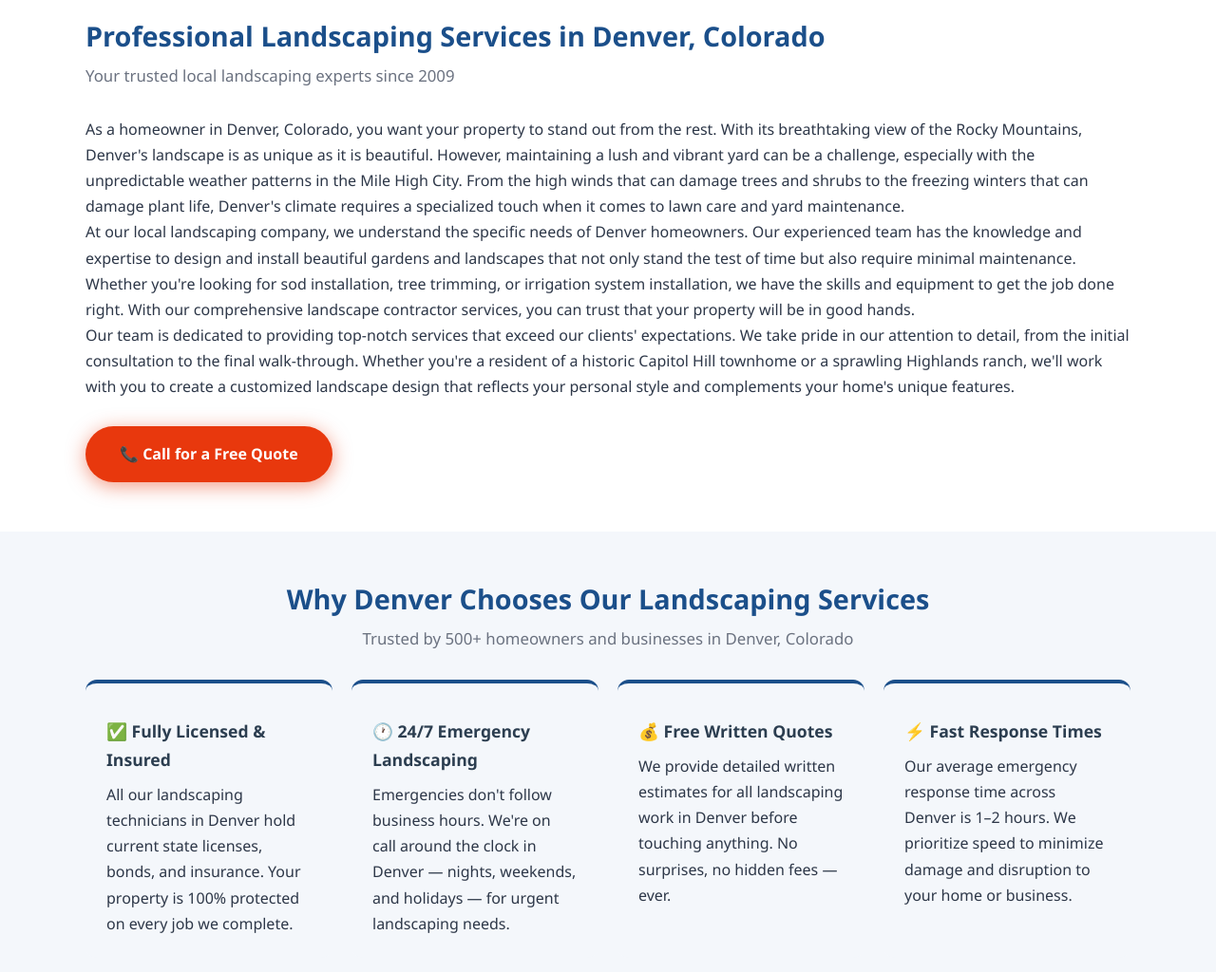
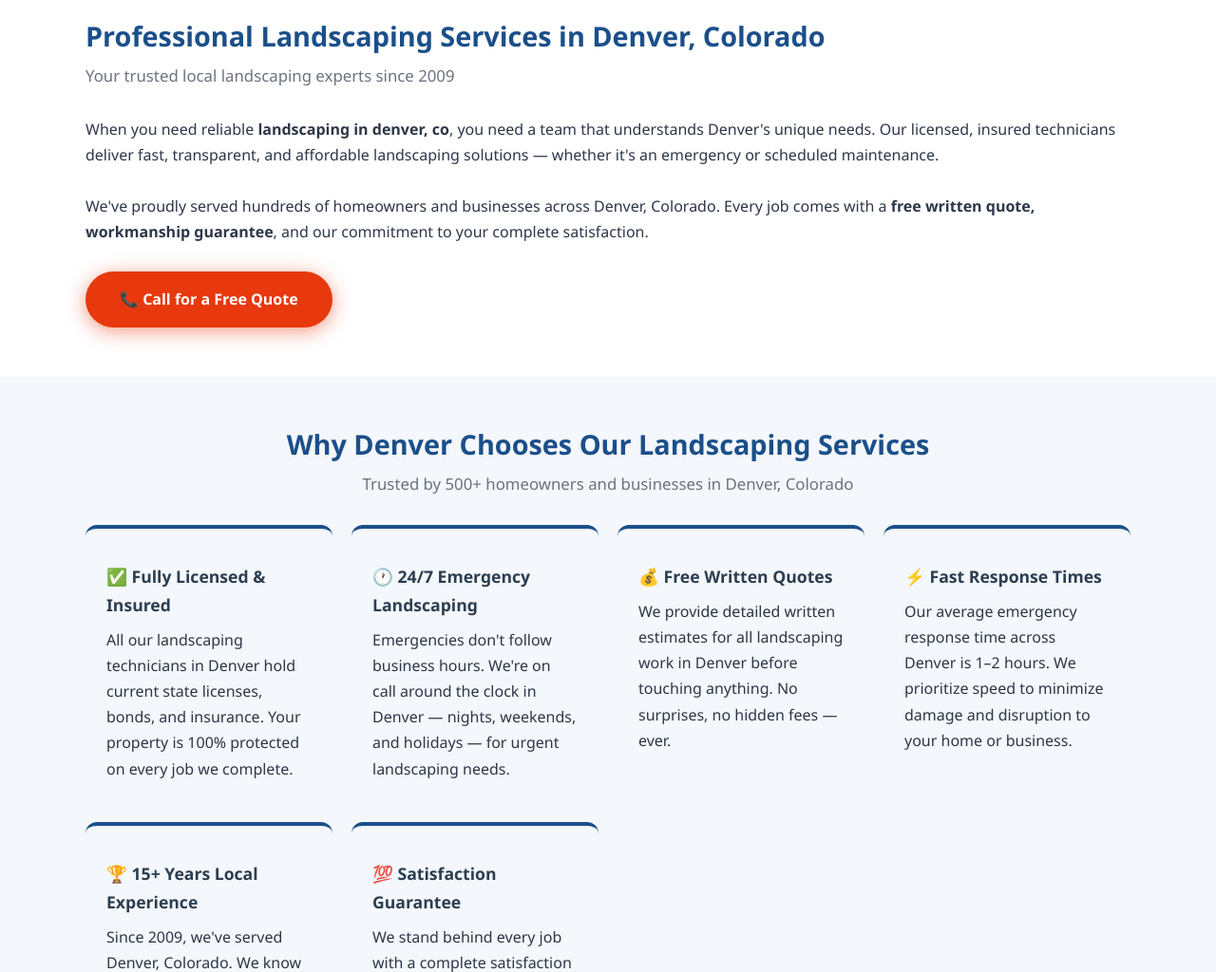
Before and after one commit to leadsmartaffiliate/landscaping-service-denver-co, a plain HTML site: page index.html in a window 1280 px wide. Shown: the part 580-1604 px from the top of the page at 95% size. Drawn offline with Linux system fonts and the light colour scheme.

Commit message:
Update index.html

```diff
--- a/index.html
+++ b/index.html
@@ -190,9 +190,7 @@ footer{background:var(--dark);color:#c9d1e0;padding:40px 20px 20px}
   <div class="section-inner">
     <h2 id="intro-heading">Professional Landscaping Services in Denver, Colorado</h2>
     <p class="section-sub">Your trusted local landscaping experts since 2009</p>
-    <p>As a homeowner in Denver, Colorado, you want your property to stand out from the rest. With its breathtaking view of the Rocky Mountains, Denver's landscape is as unique as it is beautiful. However, maintaining a lush and vibrant yard can be a challenge, especially with the unpredictable weather patterns in the Mile High City. From the high winds that can damage trees and shrubs to the freezing winters that can damage plant life, Denver's climate requires a specialized touch when it comes to lawn care and yard maintenance.</p>
-<p>At our local landscaping company, we understand the specific needs of Denver homeowners. Our experienced team has the knowledge and expertise to design and install beautiful gardens and landscapes that not only stand the test of time but also require minimal maintenance. Whether you're looking for sod installation, tree trimming, or irrigation system installation, we have the skills and equipment to get the job done right. With our comprehensive landscape contractor services, you can trust that your property will be in good hands.</p>
-<p>Our team is dedicated to providing top-notch services that exceed our clients' expectations. We take pride in our attention to detail, from the initial consultation to the final walk-through. Whether you're a resident of a historic Capitol Hill townhome or a sprawling Highlands ranch, we'll work with you to create a customized landscape design that reflects your personal style and complements your home's unique features.</p>
+    <p>When you need reliable <strong>landscaping in denver, co</strong>, you need a team that understands Denver's unique needs. Our licensed, insured technicians deliver fast, transparent, and affordable landscaping solutions — whether it's an emergency or scheduled maintenance.</p><br><p>We've proudly served hundreds of homeowners and businesses across Denver, Colorado. Every job comes with a <strong>free written quote, workmanship guarantee</strong>, and our commitment to your complete satisfaction.</p>
     <br>
     <a href="tel:PHONE_NUMBER" class="btn-call" style="font-size:1em"
        aria-label="Call for free Landscaping quote in Denver">📞 Call for a Free Quote</a>
@@ -361,8 +359,7 @@ footer{background:var(--dark);color:#c9d1e0;padding:40px 20px 20px}
   <div class="section-inner">
     <h2 id="areas-heading">Landscaping Service Areas in Denver, Colorado</h2>
     <p class="section-sub">We cover all neighborhoods and surrounding communities</p>
-    <p>Denver, Colorado, is a city like no other, with its unique blend of urban and natural landscapes. From the red rock formations of Red Rocks Park to the snow-capped peaks of the Rocky Mountains, Denver's landscape is as breathtaking as it is challenging. When it comes to lawn care and yard maintenance, Denver homeowners face a number of specific challenges, including high winds, freezing winters, and extreme temperature fluctuations.</p>
-<p>As a result, Denver homeowners need to choose a landscape contractor who has experience working in the area. Look for a company that has a deep understanding of Denver's local building codes, zoning regulations, and weather patterns. Our team has years of experience working with Denver homeowners, and we know exactly what it takes to create a beautiful and functional landscape that stands the test of time.</p>
+
     <div class="area-grid" role="list" aria-label="Denver service areas">
       <a class="area-tag" role="listitem" href="/landscaping-service-downtown/" aria-label="Landscaping in Downtown, CO">Downtown</a>
       <a class="area-tag" role="listitem" href="/landscaping-service-lodo/" aria-label="Landscaping in LoDo, CO">LoDo</a>
```
